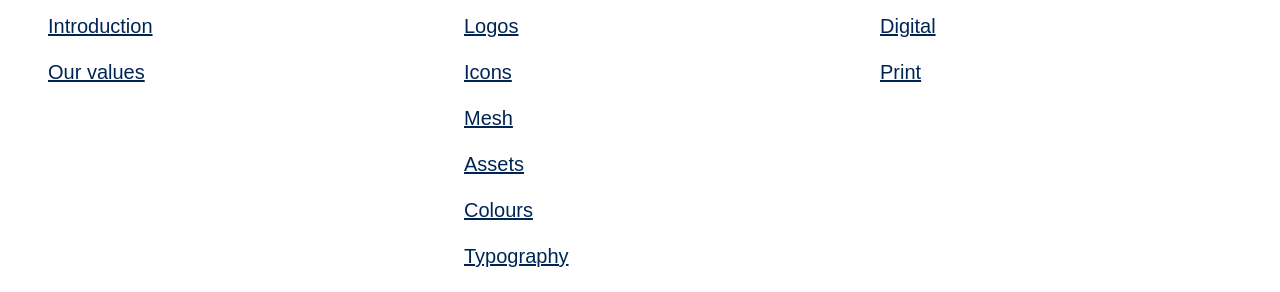
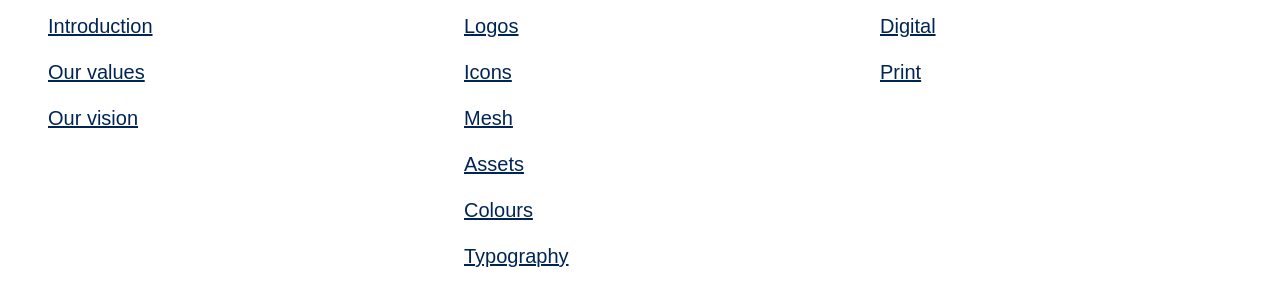
Before and after one commit to rothgov/design-manual, a Jekyll site: the page built from index.html, in a window 1280 px wide. Shown: the part 641-933 px from the top of the page. Built offline with Jekyll 4.4.1, drawn with Linux system fonts in a browser that asks for light colours; some web fonts are replaced.

Commit message:
Update index.html

```diff
--- a/index.html
+++ b/index.html
@@ -26,6 +26,9 @@
         </li>
         <li>
           <a class="db pv2 link blue hover-blue-l" href="{{%20site.baseurl%20}}/design/values">Our values</a>
+        </li>
+        <li>
+          <a class="db pv2 link blue hover-blue-l" href="{{%20site.baseurl%20}}/design/vision">Our vision</a>
         </li>
       </ul>
     </div>
```
